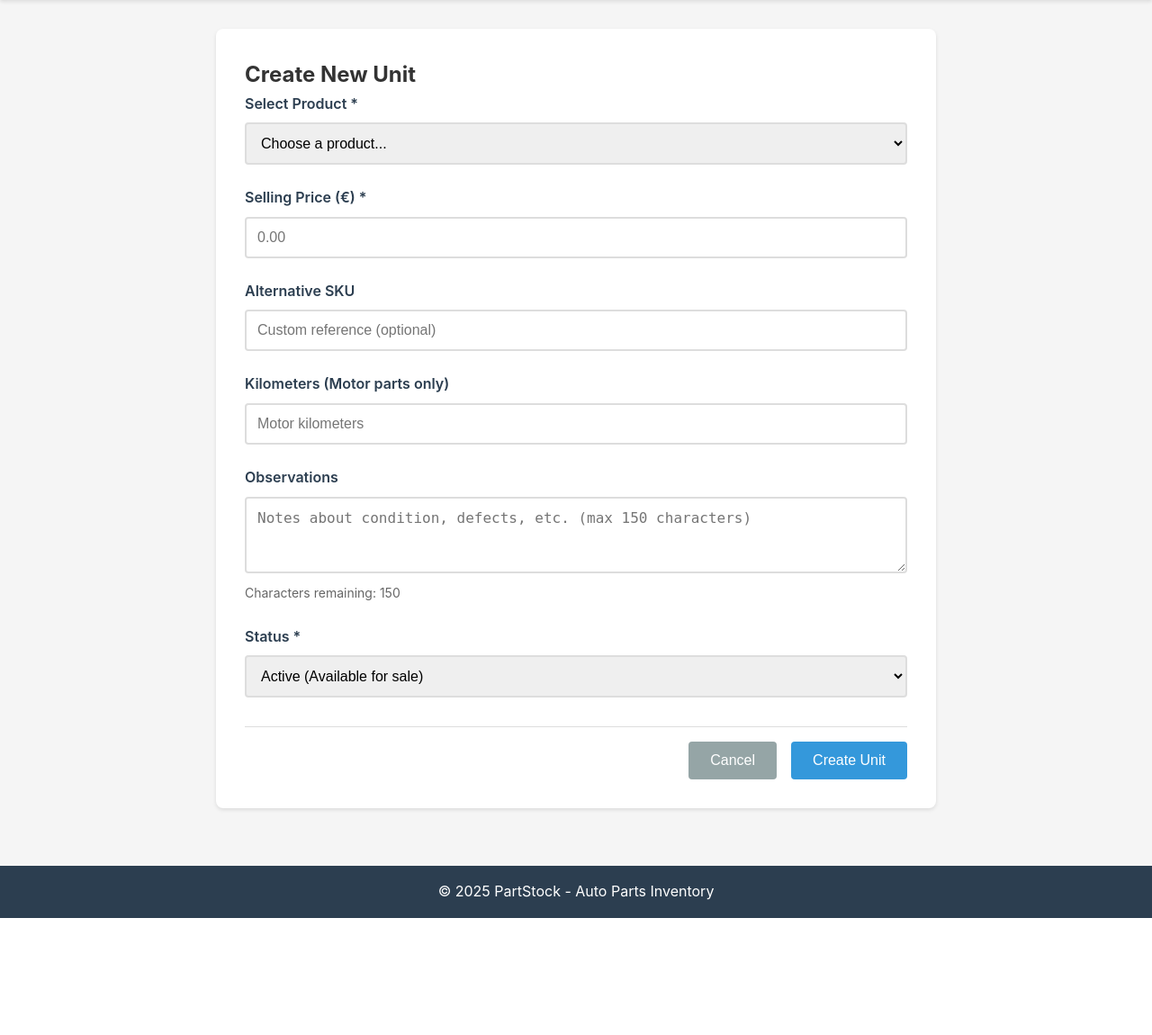
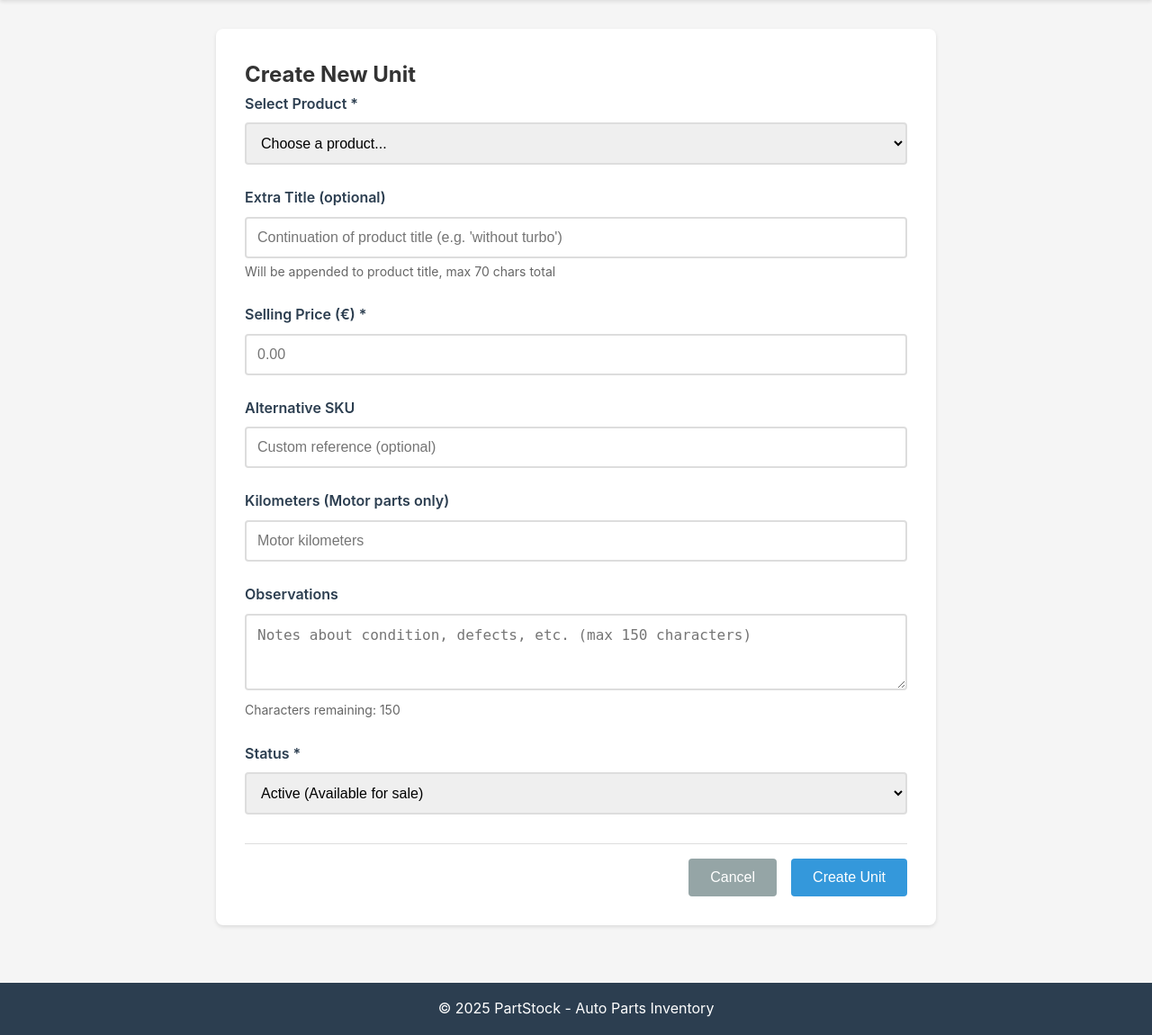
Before and after one commit to isilva-t/partstock, a FastAPI app: template srcs/backend/templates/unit_form.html in a window 1280 px wide. Shown: the part 83-1233 px from the top of the page at 90% size. Before the commit the page ends 1103 px from the top, so only its background shows below. Run offline with FastAPI, Linux system fonts and the light colour scheme; the template is opened without the code that fills it, so the values that code supplies are empty; parts of the project's set-up code (start-up, migrations or seed data) failed here and were passed over.

Commit message:
title_sufix on units

```diff
--- a/srcs/backend/app/models.py
+++ b/srcs/backend/app/models.py
@@ -96,6 +96,8 @@
     sku_id = Column(Integer, nullable=False)
     # concatenated year_month + sku_id
     sku = Column(String(10), nullable=False, unique=True)
+    title_suffix = Column(String(53), nullable=True)
+    # 53 because min len of 16 on product title + 1 space + 53 chars == 70
     alternative_sku = Column(String(100))
     selling_price = Column(Integer, nullable=False)
     km = Column(Integer, nullable=True)  # Motor kilometers
--- a/srcs/backend/app/routes/v1/products/crud.py
+++ b/srcs/backend/app/routes/v1/products/crud.py
@@ -189,7 +189,8 @@ def get_product_units(product_id: int, db: Session = Depends(get_db)):
                 "selling_price": i.selling_price,
                 "status": i.status,
                 "km": i.km,
-                "observations": i.observations
+                "observations": i.observations,
+                "title_suffix": i.title_suffix
             }
             for i in units
         ]
--- a/srcs/backend/app/routes/v1/search/search.py
+++ b/srcs/backend/app/routes/v1/search/search.py
@@ -61,7 +61,8 @@ def search_units(q: str, db: Session = Depends(get_db)):
                 "full_reference": f"{i.product.sku}-{i.sku}",
                 "selling_price": i.selling_price,
                 "status": i.status,
-                "description": i.product.description
+                "description": i.product.description,
+                "title_suffix": i.title_suffix
             }
             for i in units
         ]
--- a/srcs/backend/static/style.css
+++ b/srcs/backend/static/style.css
@@ -767,3 +767,8 @@ body {
 .photo-item:hover {
     box-shadow: 0 4px 8px rgba(0,0,0,0.1);
 }
+
+.title-suffix {
+  text-decoration: underline;
+  color: #cc0077;
+}
--- a/srcs/backend/templates/unit_form.html
+++ b/srcs/backend/templates/unit_form.html
@@ -21,6 +21,18 @@
                 {% endfor %}
             </select>
         </div>
+
+
+		<div class="form-group">
+		  <label for="title_suffix">Extra Title (optional)</label>
+		  <input
+			type="text"
+			name="title_suffix"
+			id="title_suffix"
+			maxlength="50"
+			placeholder="Continuation of product title (e.g. 'without turbo')">
+		  <small>Will be appended to product title, max 70 chars total</small>
+		</div>
 
         <div class="form-group">
             <label for="selling_price">Selling Price (€) *</label>
@@ -110,7 +122,8 @@
             alternative_sku: document.getElementById('alternative_sku').value || null,
             km: document.getElementById('km').value ? parseInt(document.getElementById('km').value) : null,
             observations: document.getElementById('observations').value || null,
-            status: document.getElementById('status').value
+            status: document.getElementById('status').value,
+			title_suffix: document.getElementById('title_suffix').value || null,
         };
 
         // Validation
```
Also changed, not shown: srcs/backend/app/routes/v1/units/crud.py (+20 -7 lines), srcs/backend/templates/unit_detail.html (+6 -1 lines).
